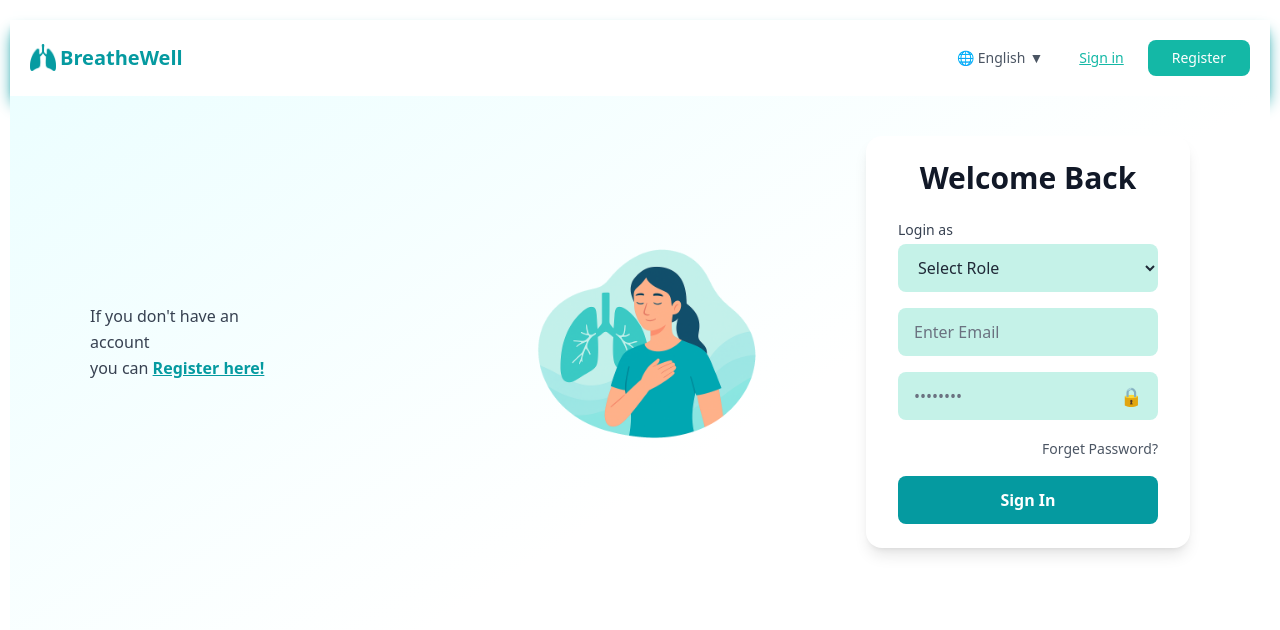
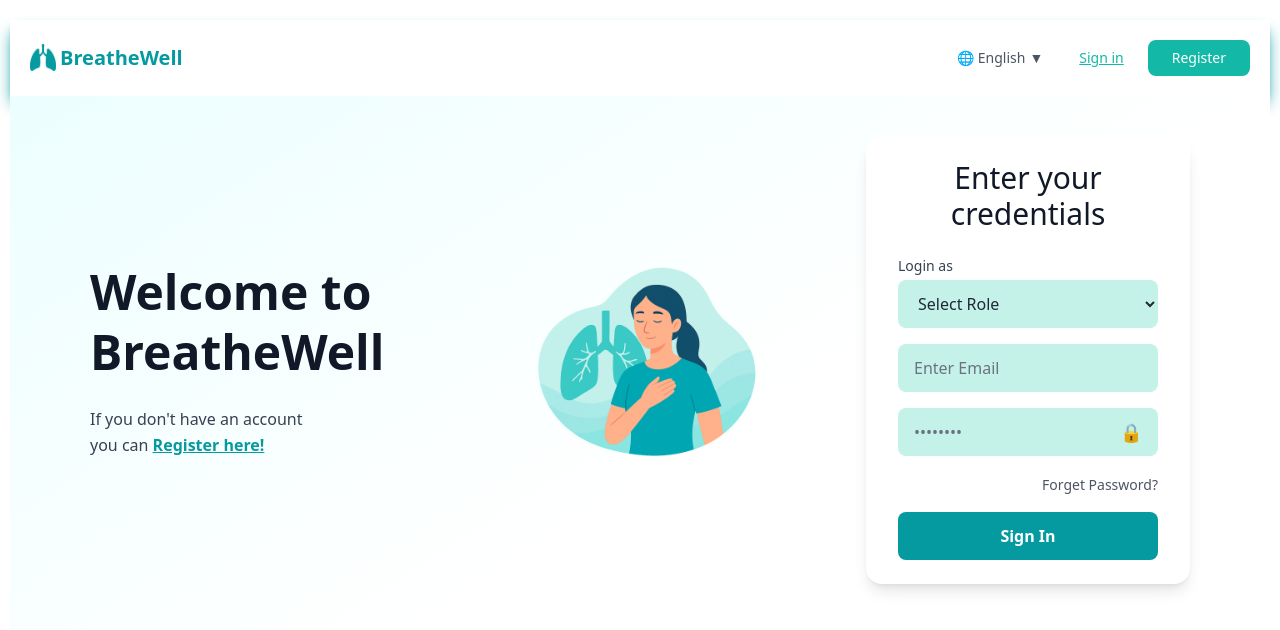
Before and after one commit to Zulqarnain-AI/Final_Year_Project, a React app in the folder Frontend/: page /login in a window 1280 px wide. Shown: the top 630 px of the page. Built offline with nearby package versions, Linux system fonts and the light colour scheme; the HTML template or start-up script is replaced by a standard one.

Commit message:
fixed small bug

```diff
--- a/Frontend/src/components/login/Login.jsx
+++ b/Frontend/src/components/login/Login.jsx
@@ -4,7 +4,7 @@ import apple from "./image/apple.png"
 import image from "./image/mainimage.png"
 import { useState } from "react"
 import Lung from "../dashboard/image/lung logo.png"
-import { Link, useNavigate } from "react-router-dom" // 🌟 IMPORT useNavigate
+import { Link, useNavigate } from "react-router-dom"
 import LoginForm from "./LoginForm"
 import RegisterForm from "./RegisterForm"
 
@@ -12,10 +12,10 @@ function Login() {
   const [registerForm, setRegisterForm] = useState(false)
   const [showLanguageMenu, setShowLanguageMenu] = useState(false)
   const [selectedLanguage, setSelectedLanguage] = useState("English")
-  const [success, setSuccess] = useState("") // 🌟 STATE for success message
-  const [error, setError] = useState("")     // 🌟 STATE for API error message
+  const [success, setSuccess] = useState("") // STATE for success message
+  const [error, setError] = useState("")     // STATE for API error message
 
-  const navigate = useNavigate() // 🌟 INITIALIZE useNavigate
+  const navigate = useNavigate()
 
   // Function to switch to login view (e.g., when clicking "Sign in" in the nav)
   const switchToLogin = () => {
@@ -39,14 +39,13 @@ function Login() {
 
         <nav className="p-5 px-5 shadow-lg shadow-[#059AA0]">
           <div className="flex justify-between items-center">
-            {/* Logo (remains unchanged) */}
+
             <div className="">
-              <h1 className="text-xl font-bold text-[#059AA0] flex flex-row gap-1"><img src={Lung} alt="" className="w-[26px] h-[27px] object-cover"/> BreatheWell</h1>
+              <h1 className="text-xl font-bold text-[#059AA0] flex flex-row gap-1"><img src={Lung} alt="" className="w-[26px] h-[27px] object-cover" /> BreatheWell</h1>
             </div>
 
             {/* Right Actions */}
             <div className="flex items-center gap-6 text-sm font-medium">
-              {/* Language Selector (remains unchanged) */}
               <div className="relative">
                 <button
                   onClick={() => setShowLanguageMenu(!showLanguageMenu)}
@@ -55,15 +54,15 @@ function Login() {
                   🌐 {selectedLanguage}
                   <span className={`transition-transform ${showLanguageMenu ? "rotate-180" : ""}`}>▼</span>
                 </button>
-                {/* ... (Language dropdown content remains unchanged) ... */}
+
               </div>
 
-              {/* 🌟 Update Link to trigger switch to login view */}
+              {/* Update Link to trigger switch to login view */}
               <button onClick={switchToLogin} className="text-teal-500 hover:text-teal-600 underline">
                 Sign in
               </button>
 
-              {/* 🌟 Update button to trigger switch to register view */}
+              {/*  Update button to trigger switch to register view */}
               <button onClick={switchToRegister} className="bg-teal-500 text-white px-6 py-2 rounded-lg hover:bg-teal-600 transition duration-200">
                 Register
               </button>
@@ -72,7 +71,7 @@ function Login() {
           </div>
         </nav>
 
-        {/* Register Form Modal (conditionally rendered) */}
+        {/* Register Form */}
         {registerForm && (
           <RegisterForm
             registerForm={registerForm}
@@ -88,15 +87,16 @@ function Login() {
           <div className="grid grid-cols-3 gap-16 items-center">
             {/* Left Section - Promotional Text */}
             <div className="space-y-6">
-              {/* ... (Promotional text remains unchanged) ... */}
-              <p className="text-gray-700 text-base leading-relaxed">
-                If you don't have an
+              <h2 className="text-5xl font-bold text-gray-900 leading-tight">
+                Welcome to
                 <br />
-                account
+                BreatheWell
+              </h2><p className="text-gray-700 text-base leading-relaxed">
+                If you don't have an account
                 <br />
                 you can{" "}
                 <button
-                  onClick={switchToRegister} // 🌟 Use dedicated function
+                  onClick={switchToRegister} // Use dedicated function
                   className="text-[#059AA0] font-semibold hover:text-teal-600 underline"
                 >
                   Register here!
@@ -104,23 +104,21 @@ function Login() {
               </p>
             </div>
 
-            {/* Center Section - Illustration (remains unchanged) */}
+            {/* Center Section*/}
             <div className="flex justify-center items-center">
               <img
                 src={image || "/placeholder.svg"}
                 alt="Person with lungs illustration"
-                className="w-full max-w-xs object-contain"
+                className="w-full max-w-xs object-contain "
               />
             </div>
 
-            {/* Right Section - Login/Register Form */}
+            {/*Login/Register Form */}
             <div className="flex flex-col items-center justify-start">
               {/* 🌟 Display Global Messages here (from API calls) */}
               {error && <p className="text-red-500 text-base mb-4 w-full max-w-md">{error}</p>}
               {success && <p className="text-green-500 text-base mb-4 w-full max-w-md">{success}</p>}
 
-               {/* 🌟 Pass navigate and state setters to LoginForm */}
-               {/* Show LoginForm only if registerForm is false */}
               {!registerForm && (
                 <LoginForm
                   navigate={navigate}
--- a/Frontend/src/components/login/LoginForm.jsx
+++ b/Frontend/src/components/login/LoginForm.jsx
@@ -1,7 +1,4 @@
 import { useState } from "react";
-// Removed unnecessary imports for google, facebook, apple
-
-// 🌟 Update prop acceptance: accept navigate, and parent state setters
 export default function LoginForm({ navigate, setParentError, setParentSuccess }) {
     const [formData, setFormData] = useState({
         email: "",
@@ -62,7 +59,7 @@ export default function LoginForm({ navigate, setParentError, setParentSuccess }
 
     return (
         <div className="bg-white px-8 py-6 rounded-2xl shadow-lg w-full max-w-md">
-            <h3 className="text-3xl font-bold text-gray-900 mb-6 text-center">Welcome Back</h3>
+            <h3 className="text-3xl text-gray-900 mb-6 text-center">Enter your credentials</h3>
 
             {localError && <p className="text-red-500 text-sm mb-4">{localError}</p>}
             <form className="space-y-4" onSubmit={handleSubmit}>
```
Lines whose indentation alone changed are shown as unchanged.
